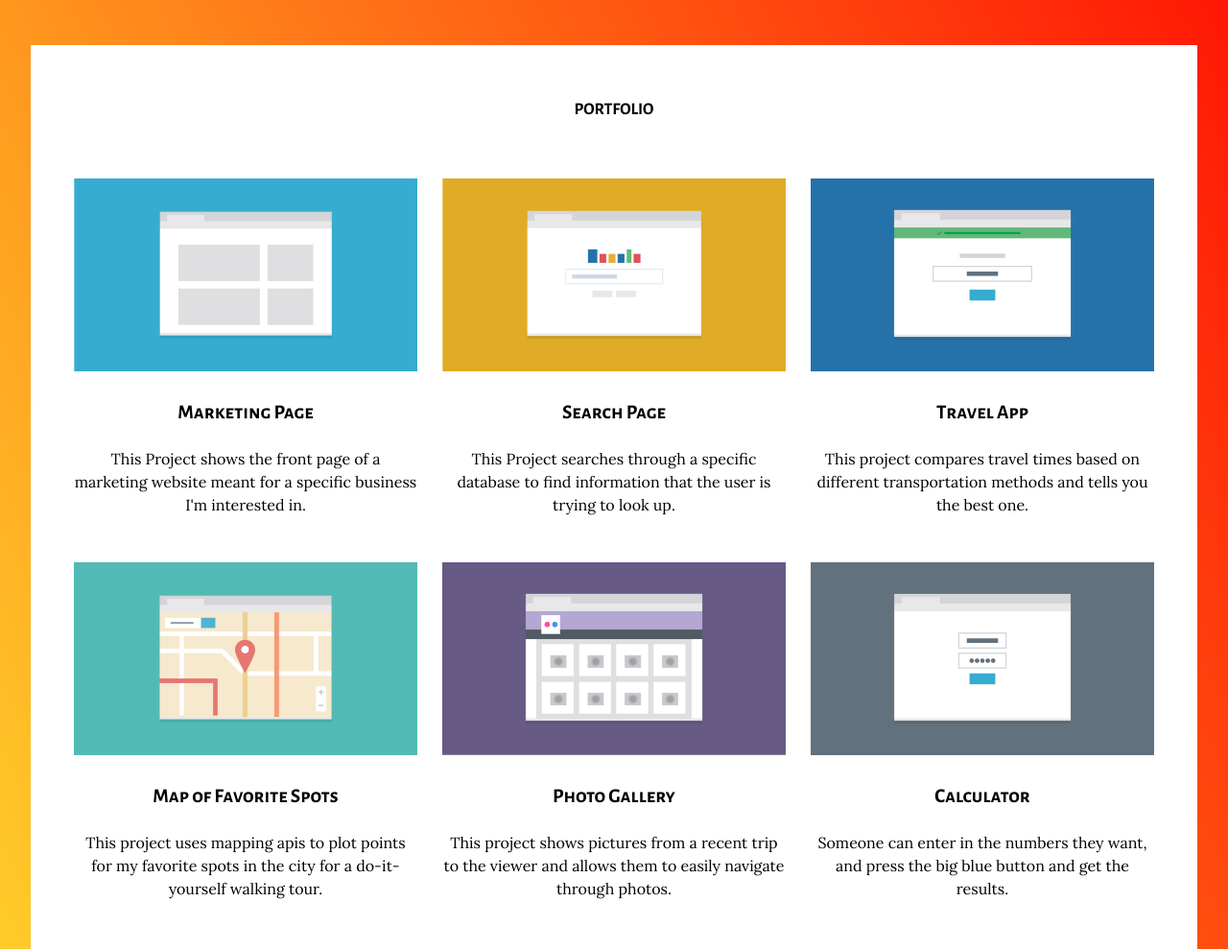
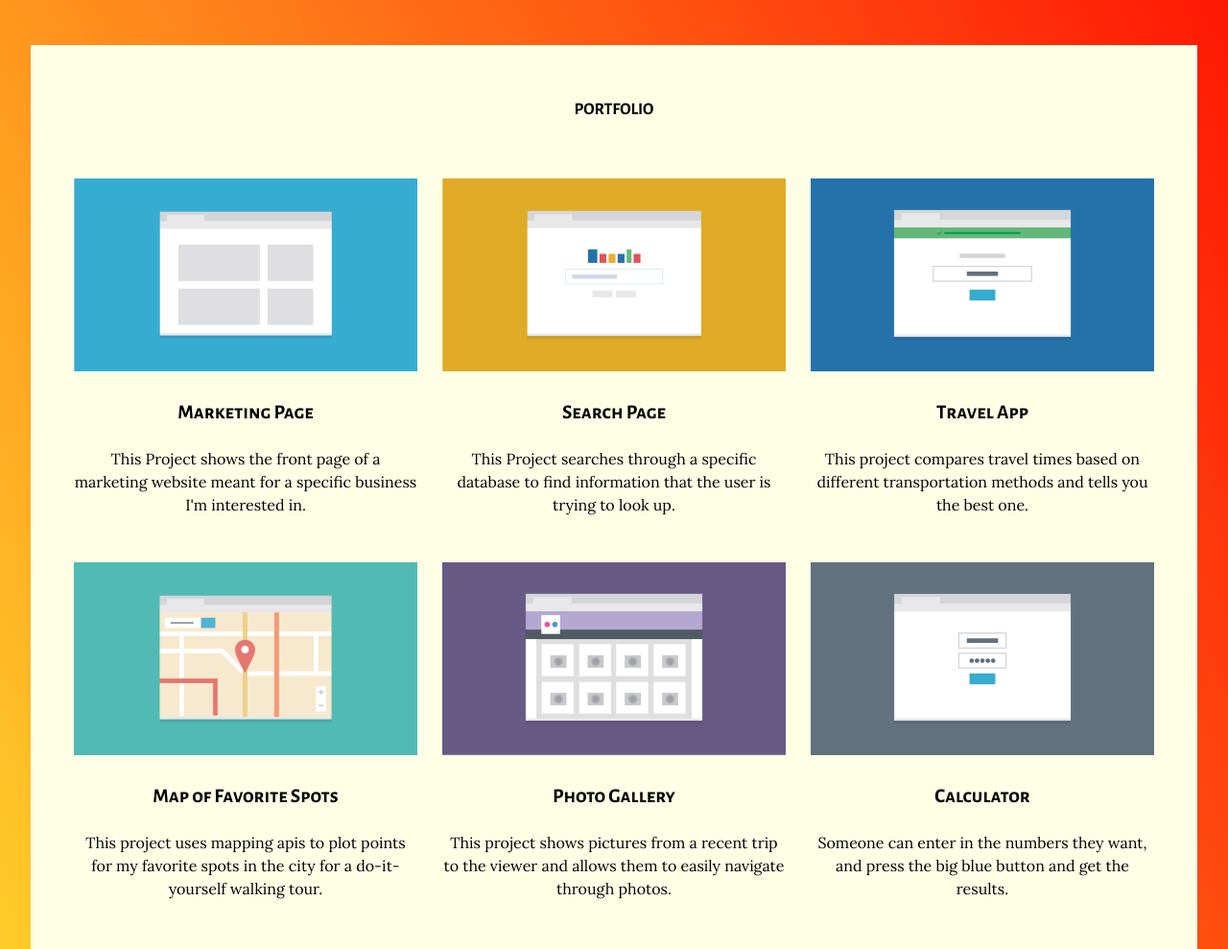
Before and after one commit to bateters/treehouse-project2, a plain HTML site: page index.html in a window 1280 px wide. Shown: the part 434-1423 px from the top of the page at 96% size. Drawn offline with Linux system fonts and the light colour scheme.

Commit message:
added another background color

```diff
--- a/css/styles.css
+++ b/css/styles.css
@@ -62,12 +62,9 @@ body {
 }
 
 .portfolio,
-.skills {
-  background-color: #fff;
-}
-
+.skills,
 .main-nav a:active {
-  background-color: #fff;
+  background-color: #ffffe6;
 }
 
 .footer-nav {
```
